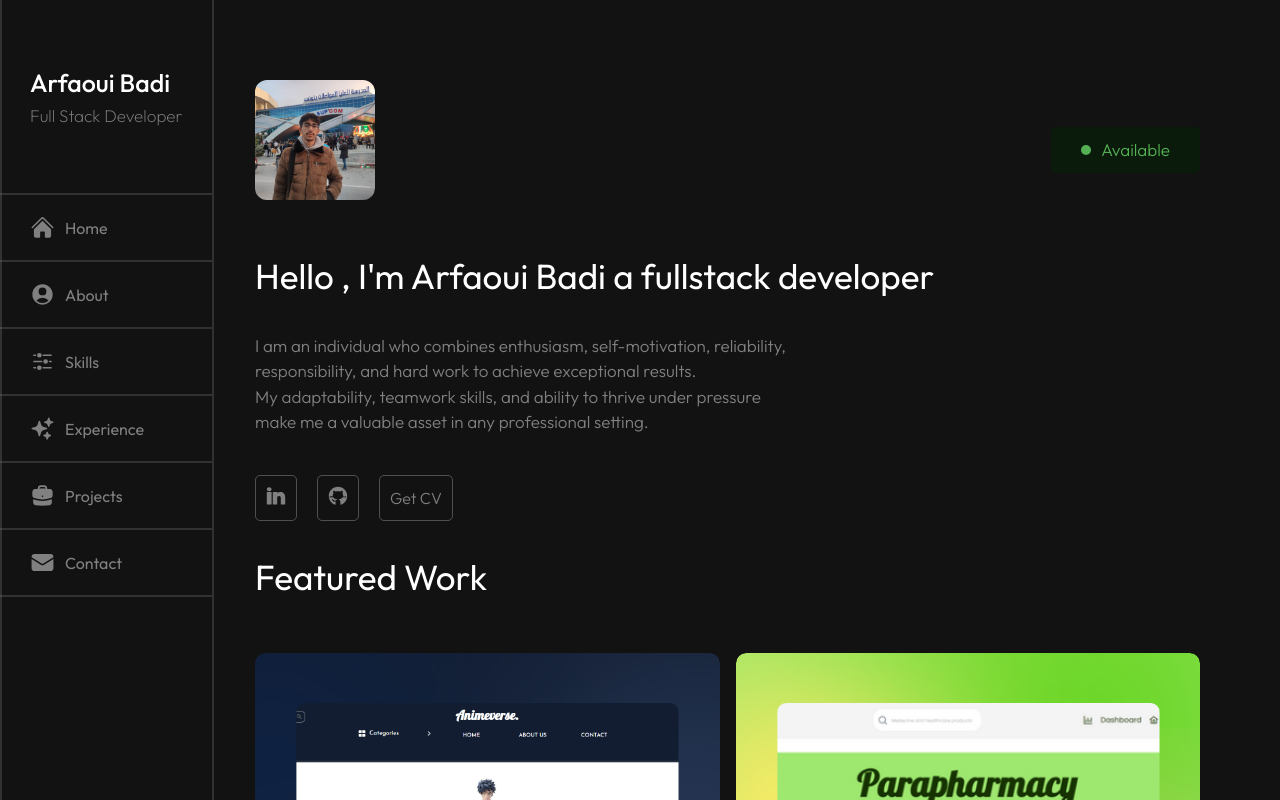
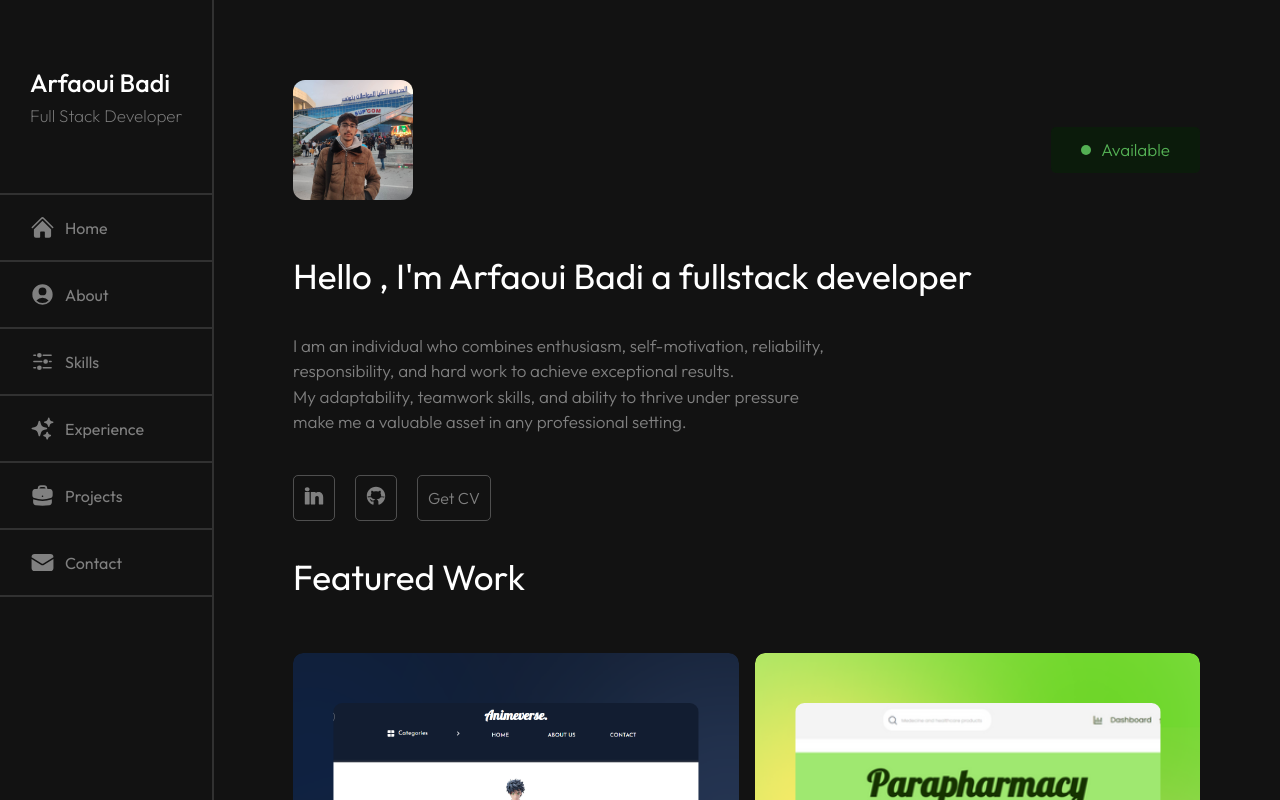
Before and after one commit to ArfaouiBadi/ArfaouiBadi.github.io, a React (Vite) app: page / in a window 1280 px wide. Shown: the top 800 px of the page. Built offline with nearby package versions, Linux system fonts and the light colour scheme.

Commit message:
fix : padding in the routes container

```diff
--- a/src/index.css
+++ b/src/index.css
@@ -162,17 +162,18 @@ body {
   flex-direction: column;
   padding: 40px;
   flex: 5;
-  margin-left: 173px;
+
 }
 
 /* Routes container styles */
 .routes-container {
   flex: 5;
   padding: 40px;
-  border-left: 2px solid #80808049;
+
   display: flex;
   flex-direction: column;
   gap: 20px;
+  margin-left: 213px;
 }
 
 /* Navigation link styles */
@@ -559,6 +560,7 @@ g {
 
   .routes-container {
     border-left: none;
+    margin-left: 173px;
   }
 
   .cvBtn {
```
